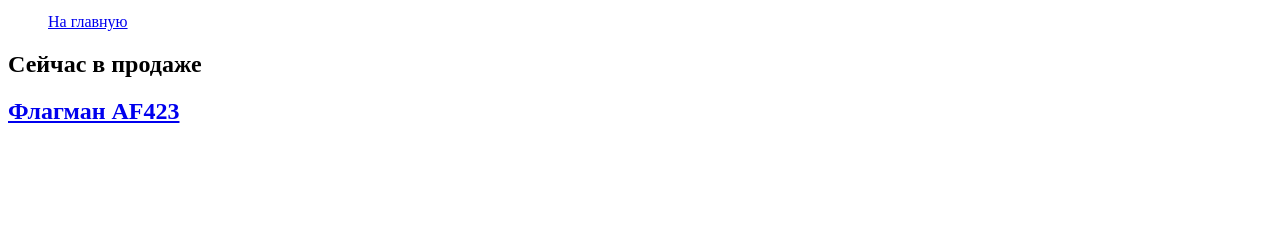
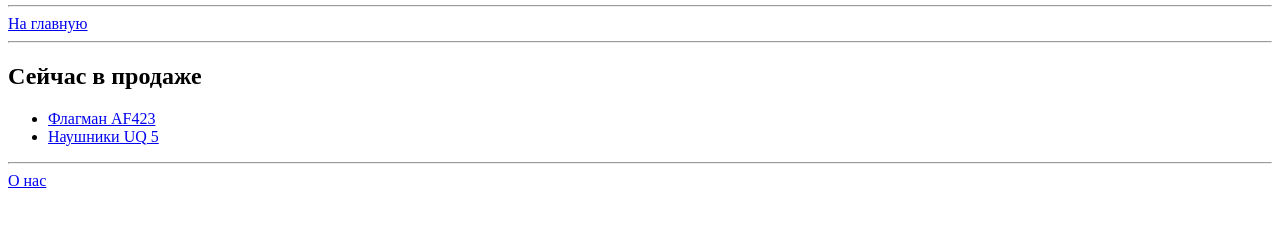
Before and after one commit to denis-l-04/site-1, a plain HTML site: page catalog.html in a window 1280 px wide. Shown: the part 101-328 px from the top of the page. Drawn offline with Linux system fonts and the light colour scheme.

Commit message:
Fix of page's frameworks and addition of footers

```diff
--- a/catalog.html
+++ b/catalog.html
@@ -10,17 +10,20 @@
 			<h1>Phone Sale</h1>
 			Интернет-магазин
 		</header>
+		<hr>
 
-		<menu>
-			<a href="index.html">На главную</a>
-		</menu>
+		<a href="index.html">На главную</a>
+		<hr>
 
-		<content>
-			<p>
-				<h2>Сейчас в продаже<h2>
-				<a href="product000123.html">Флагман AF423</a>
-			</p>
-		</content>
+		<h2>Сейчас в продаже</h2>
+		<ul>
+			<li> <a href="product000123.html">Флагман AF423</a>
+			<li> <a href="product004567.html">Наушники UQ 5</a>
+		</ul>
+		<hr>
 
+		<footer>
+			<a href="about.html">О нас</a>
+		</footer>
 	</body>
 </html>
```
Also changed, not shown: index.html (+13 -8 lines), product000123.html (+15 -6 lines), product000123.jpg (added), 1 other file.
